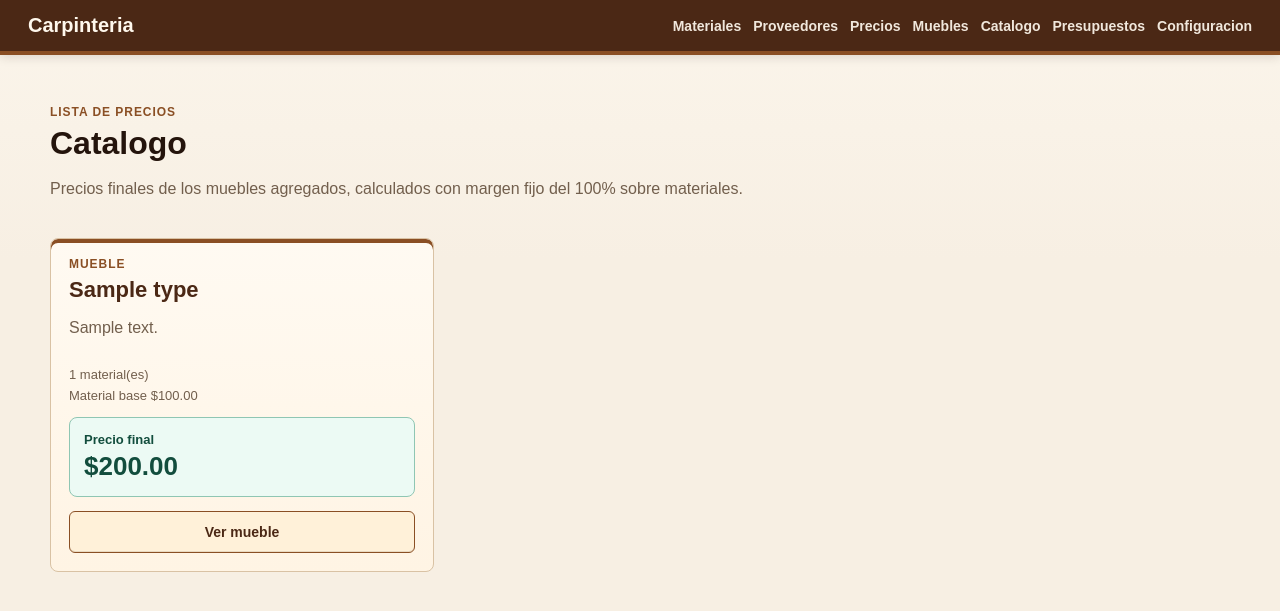
After one commit to SamuelOrdaz-CIMAT/carpinteria, a Flask app: page /catalog in a window 1280 px wide. The commit adds this page. Shown: the top 611 px of the page. Run offline with Flask 3, Linux system fonts and the light colour scheme; tables that the repository leaves empty hold one stand-in row (values such as "Sample post").

Commit message:
Add furniture catalog and remove waste fields

```diff
--- a/carpinteria/routes/furniture.py
+++ b/carpinteria/routes/furniture.py
@@ -35,6 +35,39 @@ def register(app):
         return render_template("furniture.html", furniture=rows)
 
 
+    @app.route("/catalog")
+    def catalog():
+        entries = []
+        with db() as conn:
+            furniture_rows = conn.execute(
+                "SELECT * FROM furniture_types WHERE active = 1 ORDER BY name"
+            ).fetchall()
+            for furniture_row in furniture_rows:
+                items = conn.execute(
+                    """
+                    SELECT fi.*, m.name AS material_name, m.unit
+                    FROM furniture_items fi
+                    JOIN materials m ON m.id = fi.material_id
+                    WHERE fi.furniture_type_id = ?
+                    ORDER BY fi.id
+                    """,
+                    (furniture_row["id"],),
+                ).fetchall()
+                lines = estimate_furniture(conn, items, 1)
+                material_total = sum(line["total"] for line in lines)
+                entries.append(
+                    {
+                        "id": furniture_row["id"],
+                        "name": furniture_row["name"],
+                        "description": furniture_row["description"],
+                        "material_count": len(lines),
+                        "material_total": material_total,
+                        "price": material_total * 2,
+                    }
+                )
+        return render_template("catalog.html", entries=entries)
+
+
     @app.route("/furniture/<int:furniture_id>", methods=["GET", "POST"])
     def furniture_detail(furniture_id: int):
         with db() as conn:
@@ -45,7 +78,6 @@ def register(app):
                 inserted = 0
                 material_ids = request.form.getlist("material_id")
                 quantities = request.form.getlist("quantity")
-                waste_values = request.form.getlist("waste_pct")
                 supplier_ids = request.form.getlist("preferred_supplier_id")
                 notes_values = request.form.getlist("notes")
 
@@ -53,7 +85,6 @@ def register(app):
                     if not material_id:
                         continue
                     quantity = quantities[index] if index < len(quantities) else ""
-                    waste_pct = waste_values[index] if index < len(waste_values) else ""
                     preferred_supplier_id = supplier_ids[index] if index < len(supplier_ids) else ""
                     notes = notes_values[index] if index < len(notes_values) else ""
                     conn.execute(
@@ -66,7 +97,7 @@ def register(app):
                             furniture_id,
                             int(material_id),
                             float(quantity or 1),
-                            float(waste_pct or 0),
+                            0,
                             int(preferred_supplier_id) if preferred_supplier_id else None,
                             notes.strip(),
                         ),
@@ -148,13 +179,12 @@ def register(app):
             conn.execute(
                 """
                 UPDATE furniture_items
-                SET material_id = ?, quantity = ?, waste_pct = ?, preferred_supplier_id = ?, notes = ?
+                SET material_id = ?, quantity = ?, waste_pct = 0, preferred_supplier_id = ?, notes = ?
                 WHERE id = ?
                 """,
                 (
                     int(request.form["material_id"]),
                     float(request.form.get("quantity") or 1),
-                    float(request.form.get("waste_pct") or 0),
                     int(request.form["preferred_supplier_id"]) if request.form.get("preferred_supplier_id") else None,
                     request.form.get("notes", "").strip(),
                     item_id,
--- a/carpinteria/services/budgets.py
+++ b/carpinteria/services/budgets.py
@@ -12,7 +12,7 @@ def estimate_furniture(conn: sqlite3.Connection, items, furniture_qty: float) ->
     lines = []
     for item in items:
         unit_price, supplier_name = best_price(conn, item["material_id"], item["preferred_supplier_id"])
-        line_qty = furniture_qty * item["quantity"] * (1 + (item["waste_pct"] / 100))
+        line_qty = furniture_qty * item["quantity"]
         lines.append(
             {
                 "material_name": item["material_name"],
--- a/static/styles.css
+++ b/static/styles.css
@@ -132,7 +132,7 @@ h2 { margin: 0 0 14px; font-size: 18px; }
   margin-bottom: 18px;
 }
 
-.metrics div, .panel, .totals div, .flash, .quick-card, .estimate-card {
+.metrics div, .panel, .totals div, .flash, .quick-card, .estimate-card, .catalog-card {
   background: var(--panel);
   border: 1px solid var(--line);
   border-radius: 8px;
@@ -203,6 +203,53 @@ h2 { margin: 0 0 14px; font-size: 18px; }
 
 .quick-card.primary span {
   color: var(--green-dark);
+}
+
+.catalog-grid {
+  display: grid;
+  grid-template-columns: repeat(3, minmax(0, 1fr));
+  gap: 14px;
+}
+
+.catalog-card {
+  display: grid;
+  gap: 14px;
+  padding: 18px;
+  background: linear-gradient(180deg, #fffaf2, #fff4e4);
+  box-shadow: inset 0 4px 0 var(--wood);
+}
+
+.catalog-card h2 {
+  color: var(--wood-dark);
+  font-size: 22px;
+}
+
+.catalog-meta {
+  display: grid;
+  gap: 6px;
+  color: var(--muted);
+  font-size: 13px;
+}
+
+.catalog-price {
+  padding: 14px;
+  border: 1px solid #8fc6b3;
+  border-radius: 8px;
+  background: #ecfaf4;
+}
+
+.catalog-price span {
+  display: block;
+  color: var(--green-dark);
+  font-size: 13px;
+  font-weight: 700;
+}
+
+.catalog-price strong {
+  display: block;
+  margin-top: 4px;
+  color: var(--green-dark);
+  font-size: 26px;
 }
 
 .grid.two {
@@ -349,7 +396,7 @@ label {
 }
 
 .bulk-material-table {
-  min-width: 880px;
+  min-width: 760px;
 }
 
 .button {
@@ -598,7 +645,7 @@ td.strong {
   }
 
   .hero { align-items: stretch; flex-direction: column; }
-  .metrics, .grid.two, .totals, .estimate-options { grid-template-columns: 1fr; }
+  .metrics, .grid.two, .totals, .estimate-options, .catalog-grid { grid-template-columns: 1fr; }
   .quick-actions { grid-template-columns: repeat(2, minmax(0, 1fr)); }
   .settings-layout, .settings-grid { grid-template-columns: 1fr; }
   .toolbar, .budget-form, .budget-edit-form { grid-template-columns: 1fr; }
--- a/templates/base.html
+++ b/templates/base.html
@@ -14,6 +14,7 @@
       <a href="{{ url_for('suppliers') }}">Proveedores</a>
       <a href="{{ url_for('prices') }}">Precios</a>
       <a href="{{ url_for('furniture') }}">Muebles</a>
+      <a href="{{ url_for('catalog') }}">Catalogo</a>
       <a href="{{ url_for('budgets') }}">Presupuestos</a>
       <a href="{{ url_for('settings') }}">Configuracion</a>
       {% if session.get("authenticated") %}<a href="{{ url_for('logout') }}">Salir</a>{% endif %}
--- /dev/null
+++ b/templates/catalog.html
@@ -0,0 +1,37 @@
+{% extends "base.html" %}
+{% block content %}
+<section class="hero small">
+  <div>
+    <p class="eyebrow">Lista de precios</p>
+    <h1>Catalogo</h1>
+    <p class="muted">Precios finales de los muebles agregados, calculados con margen fijo del 100% sobre materiales.</p>
+  </div>
+</section>
+
+<section class="catalog-grid">
+  {% for item in entries %}
+  <article class="catalog-card">
+    <div>
+      <p class="eyebrow">Mueble</p>
+      <h2>{{ item.name }}</h2>
+      <p class="muted">{{ item.description or "Sin descripcion capturada." }}</p>
+    </div>
+    <div class="catalog-meta">
+      <span>{{ item.material_count }} material(es)</span>
+      <span>Material base {{ item.material_total|money }}</span>
+    </div>
+    <div class="catalog-price">
+      <span>Precio final</span>
+      <strong>{{ item.price|money }}</strong>
+    </div>
+    <a class="button" href="{{ url_for('furniture_detail', furniture_id=item.id) }}">Ver mueble</a>
+  </article>
+  {% else %}
+  <div class="panel">
+    <h2>No hay muebles en el catalogo todavia.</h2>
+    <p class="muted">Agrega tipos de mueble y sus materiales para crear la lista de precios.</p>
+    <a class="button primary" href="{{ url_for('furniture') }}">Agregar muebles</a>
+  </div>
+  {% endfor %}
+</section>
+{% endblock %}
--- a/templates/index.html
+++ b/templates/index.html
@@ -18,6 +18,11 @@
     <span>Muebles</span>
     <strong>Armar recetas por tipo</strong>
     <small>Define que lleva cada puerta, closet, cocina o mueble.</small>
+  </a>
+  <a class="quick-card" href="{{ url_for('catalog') }}">
+    <span>Catalogo</span>
+    <strong>Lista de precios de muebles</strong>
+    <small>Consulta precios finales de todos los muebles agregados.</small>
   </a>
   <a class="quick-card" href="{{ url_for('prices') }}">
     <span>Precios</span>
```
Also changed, not shown: templates/furniture_detail.html (+3 -8 lines).
